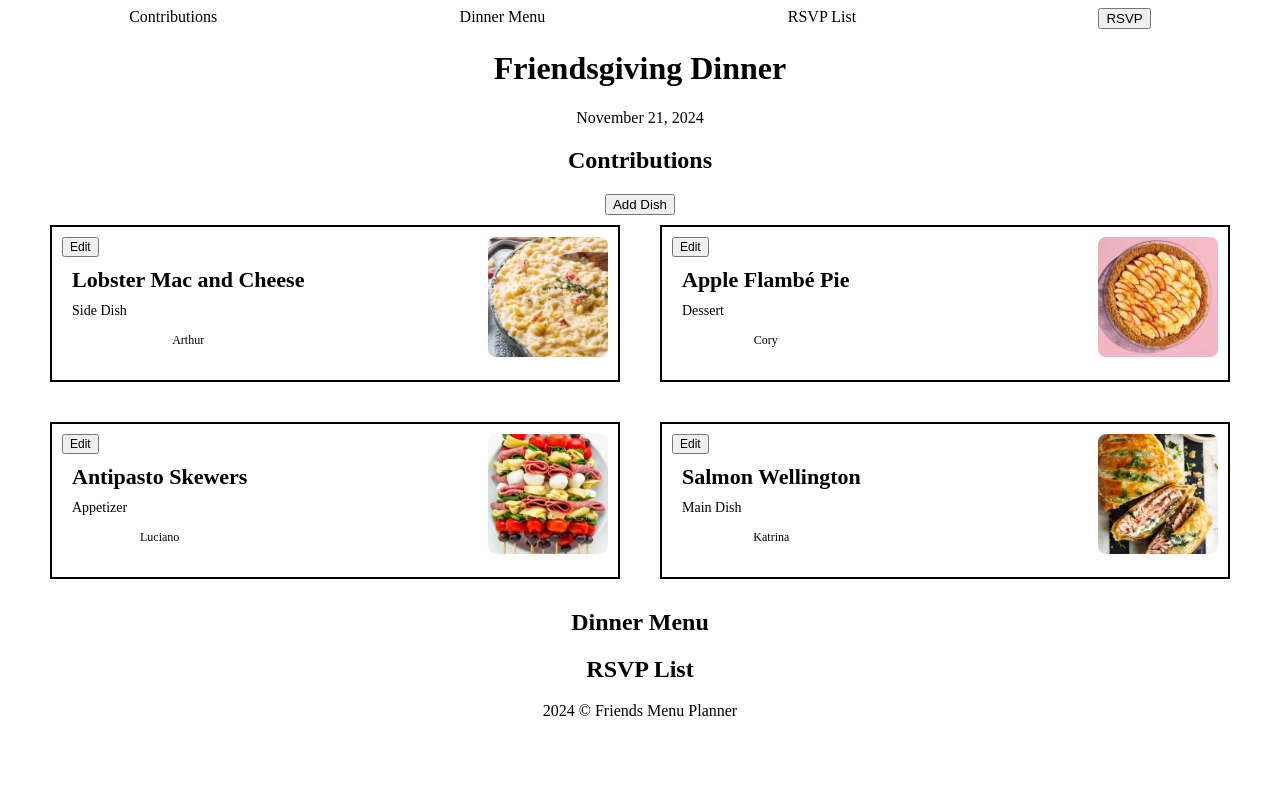
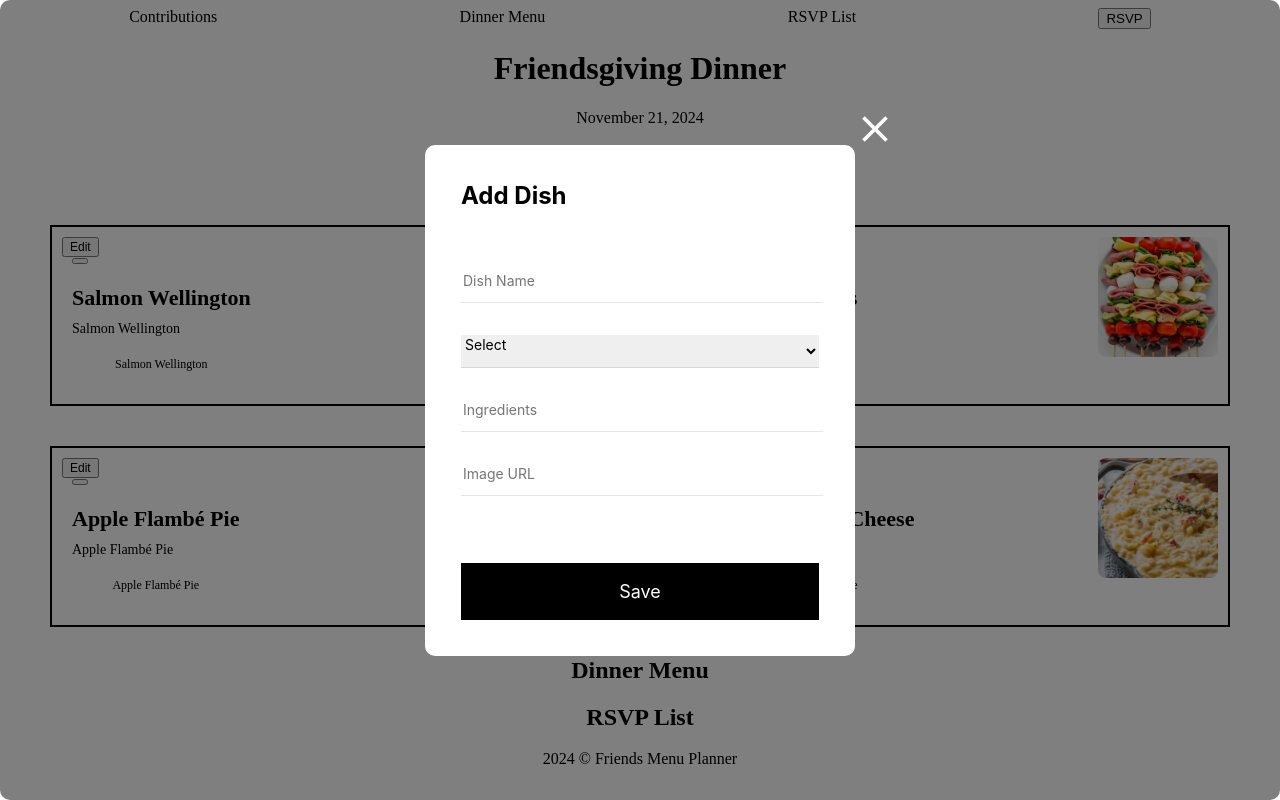
Before and after one commit to SebastianSanchezz/Friendsgiving-Menu-Planner, a plain HTML site: page index.html in a window 1280 px wide. Both pictures are taken after a click on the button "Add Dish". Drawn offline with Linux system fonts and the light colour scheme.

Commit message:
Add functionality has been created, and dropbox added for dish category

```diff
--- /dev/null
+++ b/blocks/modal.css
@@ -0,0 +1,237 @@
+.modal {
+    position: fixed;
+    background-color: rgba(0, 0, 0, 0.5);
+    top: 0;
+    left: 0;
+    bottom: 0;
+    right: 0;
+    flex-direction: column;
+    box-sizing: border-box;
+    align-items: center;
+    color: black;
+    justify-content: center;
+    border-radius: 10px;
+    display: flex;
+    padding: 0 19px;
+    z-index: 1;
+    opacity: 0;
+    visibility: hidden;
+    transition: opacity 0.3s ease, visibility 0.3s ease;
+  }
+  .modal__heading {
+    width: 100%;
+    height: 23px;
+    color: black;
+    margin: 0;
+    font-size: 24px;
+    text-align: left;
+    font-weight: bold;
+    font-family: "Inter", Arial, Helvetica, sans-serif;
+  }
+  .modal__container {
+    background-color: #fff;
+    margin: 0 auto;
+    border-radius: 10px;
+    padding: 36px;
+    position: relative;
+    width: 430px;
+    box-sizing: border-box;
+    transform: translateY(-20px);
+    transition: transform 0.3s ease;
+  }
+  .modal__input-container {
+    display: flex;
+    flex-direction: column;
+    /* gap: 30px;*/
+  }
+  .modal__close {
+    background: transparent url("../images/close.svg") center no-repeat;
+    border: none;
+    width: 26px;
+    height: 26px;
+    background-size: 35px 35px;
+    background-size: cover;
+    block-size: contain;
+    cursor: pointer;
+    position: absolute;
+    right: -33px;
+    top: -29px;
+    transform: rotateX("45deg");
+  }
+  .modal__close:hover {
+    transition: 0.5s;
+    opacity: 0.6;
+  }
+  .modal__close_image_preview {
+    width: 40px;
+    height: 40px;
+    top: 46px;
+    right: -47px;
+    gap: 0px;
+    opacity: 0px;
+  }
+  .modal__form {
+    display: flex;
+    flex-direction: column;
+    gap: 48px;
+    border: 0px;
+    margin-top: 54px;
+  }
+  .modal__input {
+    border: 0px;
+    border-bottom: 1px solid rgba(0, 0, 0, 0.1);
+    font-size: 14px;
+    padding-bottom: 13px;
+    line-height: 14px;
+    width: 100%;
+    gap: 30px;
+    font-family: "Inter", Arial, Helvetica, sans-serif;
+    font-weight: 400;
+    margin-top: 13px;
+  }
+  .modal__button {
+    width: 100%;
+    background-color: black;
+    color: white;
+    padding-top: 18px;
+    padding-bottom: 18px;
+    font-size: 18px;
+    border: none;
+    cursor: pointer;
+    font-family: "Inter", Arial, Helvetica, sans-serif;
+    font-weight: 400;
+  }
+  .modal__button:hover {
+    transition: 0.5s;
+    opacity: 0.6;
+  }
+  .modal__button_disabled {
+    background: rgba(0, 0, 0, 0.8);
+  }
+  .modal__container .card__delete-button {
+    display: none;
+  }
+  .preview-modal {
+    display: flex;
+    flex-direction: column;
+    background-color: transparent;
+    border: none;
+    justify-content: center;
+    align-items: center;
+    padding: 0;
+    width: 100vw;
+    height: 100vh;
+  }
+  .modal__container-preview {
+    background-color: transparent;
+    position: relative;
+  }
+  .modal_opened .modal__container {
+    transform: translateY(0);
+  }
+  .modal_opened {
+    display: flex;
+    opacity: 1;
+    visibility: visible;
+  }
+  .modal__image {
+    max-width: 75vw;
+    max-height: 75vh;
+    top: 90px;
+    left: 424px;
+    margin: 0 auto;
+    display: block;
+    padding: 0;
+    margin-top: 90px;
+  }
+  .modal__caption {
+    display: inline-block;
+    font-family: "Inter", Arial, Helvetica, sans-serif;
+    font-weight: 400;
+    line-height: 24px;
+    text-align: left;
+    background: transparent;
+    margin: 10px 0 0 0;
+    width: 291px;
+    font-size: 12px;
+    padding: 0;
+    text-align: left;
+    color: #fff;
+  }
+  .modal__error {
+    display: none;
+    height: 1px;
+  }
+  .modal__error-text-visible {
+    color: red;
+    font-size: 12px;
+    font-weight: 400;
+    line-height: 14.52px;
+    text-align: left;
+    margin-top: 5px;
+    margin-bottom: 13px;
+    display: block;
+  }
+  @media (max-width: 621px) {
+    .modal__image {
+      gap: 0px;
+      width: 240px;
+      height: 299px;
+      top: 136px;
+      left: 40px;
+      gap: 0px;
+      opacity: 0px;
+      margin-right: 40px;
+      margin-left: 40px;
+    }
+    .modal__caption {
+      margin: 10px 0 0 38px;
+    }
+    .modal__container {
+      padding: 25px 22px;
+      max-width: 282px;
+      margin: 0 auto;
+    }
+    .modal__heading {
+      font-size: 18px;
+    }
+    .modal__input {
+      width: 100%;
+      font-size: 14px;
+      text-align: left;
+      padding-bottom: 13px;
+    }
+    .modal__button {
+      text-align: center;
+      font-size: 14px;
+      height: 46px;
+      width: 100%;
+      padding-top: 14px;
+      padding-bottom: 14px;
+    }
+    .modal__close {
+      width: 26px;
+      height: 26px;
+      bottom: calc(100%);
+      top: -37px;
+      right: 8px;
+    }
+    .modal__form {
+      margin-top: 44px;
+      gap: 45px;
+    }
+    .modal_closed {
+      display: none;
+    }
+    .modal_opened {
+      display: flex;
+      opacity: 1;
+      visibility: visible;
+    }
+    .modal__close_image_preview {
+      width: 30px;
+      height: 30px;
+      top: 56px;
+      left: 283.21px;
+    }
+  }
--- a/index.html
+++ b/index.html
@@ -7,7 +7,10 @@
       name="description"
       content="The Friendsgiving Menu Planner allows users to create and organize menus by category, add and manage dish ingredients for dietary needs, edit and remove food contributions, and RSVP to the event. "
     />
-    <meta name="authors" content="Sebastian Sanchez, Gill Hermelin, and Sri Duvvuri." />
+    <meta
+      name="authors"
+      content="Sebastian Sanchez, Gill Hermelin, and Sri Duvvuri."
+    />
     <meta
       name="keywords"
       content="friends, friendsgiving, menu, planner, food,"
@@ -48,66 +51,21 @@
             <ul class="cards__list">
               <template id="card-template">
                 <li class="card">
-                  <img src="" alt="" class="card__image" />
                   <div class="card__content">
+                    <button class="card__delete-button" type="button"></button>
+                    <button class="card__edit-button" type="button">
+                      Edit
+                    </button>
                     <h3 class="card__title"></h3>
                     <p class="card__subtitle"></p>
+                    <img src="" alt="" class="card__image" />
+
+                    <h3 class="card__title"></h3>
+                    <p class="card__subtitle"></p>
+                    <p class="card__chef-name"></p>
                   </div>
                 </li>
               </template>
-
-              <li class="card">
-                <div class="card__content">
-                  <button class="card__edit-button">Edit</button>
-                  <h3 class="card__title">Lobster Mac and Cheese</h3>
-                  <p class="card__subtitle">Side Dish</p>
-                  <img
-                    src="./images/Lobster Mac and Cheese.jpg"
-                    alt="Lobster Mac and Cheese"
-                    class="card__image"
-                  />
-                  <p class="card__chef-name">Arthur</p>
-                </div>
-              </li>
-              <li class="card">
-                <div class="card__content">
-                  <button class="card__edit-button">Edit</button>
-                  <h3 class="card__title">Apple Flambé Pie</h3>
-                  <p class="card__subtitle">Dessert</p>
-                  <img
-                    src="./images/Apple Flambé Pie.jpg"
-                    alt="Apple Flambé Pie"
-                    class="card__image"
-                  />
-                  <p class="card__chef-name">Cory</p>
-                </div>
-              </li>
-              <li class="card">
-                <div class="card__content">
-                  <button class="card__edit-button">Edit</button>
-                  <h3 class="card__title">Antipasto Skewers</h3>
-                  <p class="card__subtitle">Appetizer</p>
-                  <img
-                    src="./images/Antipasto Skewers.jpg"
-                    alt="Antipasto Skewers"
-                    class="card__image"
-                  />
-                  <p class="card__chef-name">Luciano</p>
-                </div>
-              </li>
-              <li class="card">
-                <div class="card__content">
-                  <button class="card__edit-button">Edit</button>
-                  <h3 class="card__title">Salmon Wellington</h3>
-                  <p class="card__subtitle">Main Dish</p>
-                  <img
-                    src="./images/Salmon Wellington.jpg"
-                    alt="Salmon Wellington"
-                    class="card__image"
-                  />
-                  <p class="card__chef-name">Katrina</p>
-                </div>
-              </li>
             </ul>
           </div>
         </section>
@@ -129,5 +87,70 @@
         <p class="footer__content">2024 &copy; Friends Menu Planner</p>
       </footer>
     </div>
+    <div class="modal" id="card-add-modal">
+      <div class="modal__container">
+        <button class="modal__close" id="add-modal-close"></button>
+        <h2 class="modal__heading">Add Dish</h2>
+        <form name="card-form" class="modal__form">
+          <div class="modal__input-container">
+            <input
+              class="modal__input"
+              id="dish-input"
+              type="text"
+              name="Dish Name"
+              placeholder="Dish Name"
+              minlength="1"
+              required
+            />
+            <span
+              class="modal__error modal__error-text-visible"
+              id="dish-input-error"
+            ></span>
+            <select
+              class="modal__input"
+              id="dish-input"
+              name="Dish Category"
+              required
+            >
+              <option value="select">Select</option>
+              <option value="Side Dish">Side Dish</option>
+              <option value="Dessert">Dessert</option>
+              <option value="Appetizer">Appetizer</option>
+              <option value="Main Dish">Main Dish</option>
+            </select>
+            <span
+              class="modal__error modal__error-text-visible"
+              id="dish-input-error"
+            ></span>
+            <input
+              class="modal__input"
+              id="dish-input"
+              type="text"
+              name="Ingredients"
+              placeholder="Ingredients"
+              required
+            />
+            <span
+              class="modal__error modal__error-text-visible"
+              id="dish-input-error"
+            ></span>
+            <input
+              class="modal__input"
+              id="dish-input-url"
+              type="text"
+              name="Dish Image URL"
+              placeholder="Image URL"
+              required
+            />
+            <span
+              class="modal__error modal__error-text-visible"
+              id="dish-input-url-error"
+            ></span>
+          </div>
+          <button class="modal__button">Save</button>
+        </form>
+      </div>
+    </div>
+    <script src="./scripts/index.js"></script>
   </body>
 </html>
--- a/pages/index.css
+++ b/pages/index.css
@@ -5,3 +5,4 @@
 @import url(../blocks/cards.css);
 @import url(../blocks/card.css);
 @import url(../blocks/footer.css);
+@import url(../blocks/modal.css);
--- a/scripts/index.js
+++ b/scripts/index.js
@@ -1,42 +1,140 @@
 const initialCards = [
   {
-    name: "",
-    type: "",
-    link: "",
+    name: "Lobster Mac and Cheese",
+    type: "Side Dish",
+    link: "./images/Lobster Mac and Cheese.jpg",
+    chefName: "Arthur",
   },
   {
-    name: "",
-    type: "",
-    link: "",
+    name: "Apple Flambé Pie",
+    type: "Dessert",
+    link: "./images/Apple Flambé Pie.jpg",
+    chefName: "Cory",
   },
   {
-    name: "",
-    type: "",
-    link: "",
+    name: "Antipasto Skewers",
+    type: "Appetizer",
+    link: "./images/Antipasto Skewers.jpg",
+    chefName: "Luciano",
   },
   {
-    name: "",
-    type: "",
-    link: "",
+    name: "Salmon Wellington",
+    type: "Main Dish",
+    link: "./images/Salmon Wellington.jpg",
+    chefName: "Katrina",
   },
 ];
 
 const cardTemplate = document.querySelector("#card-template");
 const cardsList = document.querySelector(".cards__list");
+const addDishbutton = document.querySelector(".contributions__add-button");
+const addDishModal = document.querySelector("#adddish-modal");
+const cardModalCaption = document.querySelector(".modal__caption");
+const addDishImage = document.querySelector(".modal__image");
+const cardsWrap = document.querySelector(".cards__list");
+const cardAddModal = document.querySelector("#card-add-modal");
+const cardAddForm = document.forms["card-form"];
 
-function getCardElement(data) {
+function openPopup(pop) {
+  pop.classList.add("modal_opened");
+  document.addEventListener("keydown", closeModalEsc);
+  pop.addEventListener("mousedown", closeOverlay);
+}
+function closePopup(pop) {
+  pop.classList.remove("modal_opened");
+  document.removeEventListener("keydown", closeModalEsc);
+  pop.removeEventListener("mousedown", closeOverlay);
+}
+
+function closeOverlay(e) {
+  if (e.target.classList.contains("modal_opened")) {
+    closePopup(e.target);
+  }
+}
+
+function closeModalEsc(e) {
+  if (e.key === "Escape") {
+    const modalOpened = document.querySelector(".modal_opened");
+    closePopup(modalOpened);
+  }
+}
+
+// profileEditButton.addEventListener("click", () => {
+//   profileInputTilte.value = profilename.textContent;
+//   profileInputDescription.value = profiledescription.textContent;
+//   openPopup(profileEditModal);
+// });
+
+const closeButtons = document.querySelectorAll(".modal__close");
+
+closeButtons.forEach((button) => {
+  const popup = button.closest(".modal");
+  button.addEventListener("click", () => closePopup(popup));
+});
+
+// profileEditForm.addEventListener("submit", (e) => {
+//   e.preventDefault();
+//   profilename.textContent = profileInputTilte.value;
+//   profiledescription.textContent = profileInputDescription.value;
+//   closePopup(profileEditModal);
+// });
+
+addDishbutton.addEventListener("click", (e) => {
+  e.preventDefault();
+  openPopup(cardAddModal);
+});
+
+function rendercard(data, wrapper) {
+  const cardElement = getcardElement(data);
+  wrapper.prepend(cardElement);
+}
+
+initialCards.forEach((data) => rendercard(data, cardsWrap));
+
+function getcardElement(cardData) {
   const cardElement = cardTemplate.content
     .querySelector(".card")
     .cloneNode(true);
+  const deleteButton = cardElement.querySelector(".card__delete-button");
+  const cardImageEl = cardElement.querySelector(".card__image");
+  const cardTitleEl = cardElement.querySelector(".card__title");
+  const cardSubtitleEl = cardElement.querySelector(".card__subtitle");
+  const cardChefEl = cardElement.querySelector(".card__chef-name");
 
-  const cardNameEl = cardElement.querySelector(".card__title");
-  const cardDishTypeEl = cardElement.querySelector(".card__subtitle");
-  const cardImage = cardElement.querySelector(".card__image");
+  deleteButton.addEventListener("click", () => {
+    const cardToDelete = deleteButton.closest(".card");
+    if (cardToDelete) {
+      cardToDelete.remove();
+    }
+  });
+  cardImageEl.addEventListener("click", (e) => {
+    e.preventDefault();
+    cardModalCaption.textContent = cardData.name;
+    openPopup(previewImageModal);
+  });
 
-  cardNameEl.textContent = data.name;
-  cardDishTypeEl.textContent = data.type;
-  cardImage.src = data.link;
-  cardImage.alt = data.name;
+  cardTitleEl.textContent = cardData.name;
+  cardSubtitleEl.textContent = cardData.name;
+  cardChefEl.textContent = cardData.name;
+  cardImageEl.src = cardData.link;
+  cardImageEl.alt = cardData.name;
 
   return cardElement;
 }
+const addNewName = document.querySelector("#dish-input");
+const addNewType = document.querySelector("#dish-input");
+const addNewChefName = document.querySelector("#dish-input");
+const addNewImage = document.querySelector("#dish-input-url");
+
+cardAddForm.addEventListener("submit", (e) => {
+  e.preventDefault();
+  const inputCard = {
+    name: addNewName.value,
+    link: addNewImage.value,
+    type: addNewType.value,
+    chefName: addNewChefName.value,
+  };
+  rendercard(inputCard, cardsWrap);
+  e.target.reset();
+  closePopup(cardAddModal);
+});
```
Also changed, not shown: scripts/validation.js (added, +70 -0 lines), images/Close.svg (added), images/deleteactive.svg (added).
